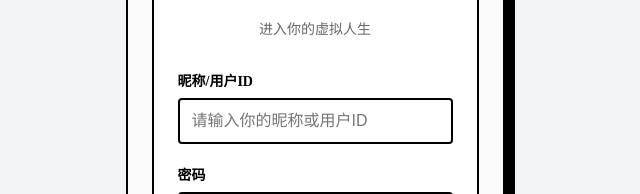
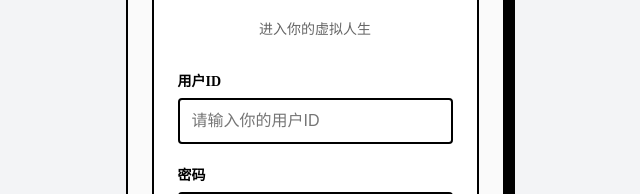
Before and after one commit to NCGreatDevil/the-lucky-life, a Vue app: page /login in a window 1280 px wide. Shown: the part 275-469 px from the top of the page, without its empty margins (325-965 px from the left). Built offline with nearby package versions, Linux system fonts and the light colour scheme; the HTML template or start-up script is replaced by a standard one; a web font is replaced by a local one.

Commit message:
feat: update registration and login pages - remove occupation datalist and change login label to user ID

```diff
--- a/src/views/Login.vue
+++ b/src/views/Login.vue
@@ -8,12 +8,12 @@
 
       <form @submit.prevent="handleLogin" class="login-form">
         <div class="form-group">
-          <label for="loginId">昵称/用户ID</label>
+          <label for="loginId">用户ID</label>
           <input
             type="text"
             id="loginId"
             v-model="loginId"
-            placeholder="请输入你的昵称或用户ID"
+            placeholder="请输入你的用户ID"
             required
           />
         </div>
--- a/src/views/Register.vue
+++ b/src/views/Register.vue
@@ -107,15 +107,9 @@
             type="text"
             id="occupation"
             v-model="form.occupation"
-            list="occupationOptions"
             placeholder="请输入工作岗位"
             required
           />
-          <datalist id="occupationOptions">
-            <option v-for="job in occupationOptions" :key="job" :value="job">
-              {{ job }}
-            </option>
-          </datalist>
           <span class="hint">例如：你是教师，可以填写"学校教职工"</span>
         </div>
 
```
